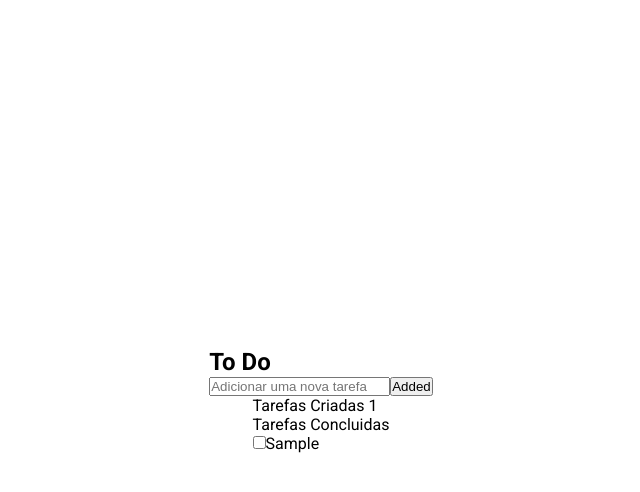
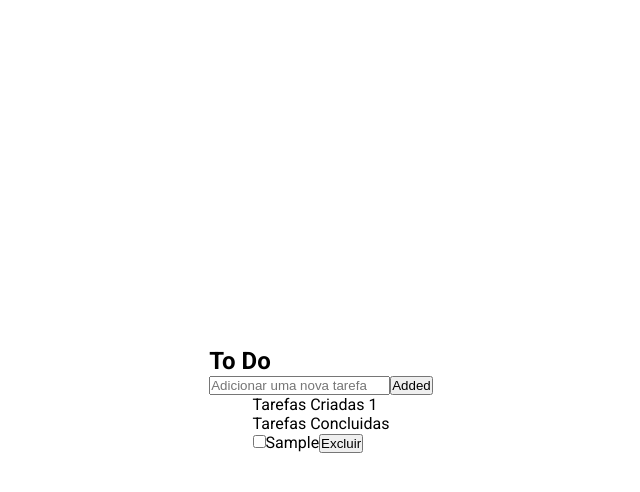
Before and after one commit to RaissaVasconcelos/To-Do-List, a React (Vite) app in the folder app/web/: page /home in a window 1280 px wide. Both pictures are taken after typing "Sample" into the empty fields and a click on the button "Added". Shown: the top 492 px of the page, without its empty margins (319-959 px from the left). Built offline with nearby package versions, Linux system fonts and the light colour scheme.

Commit message:
refactor: added deleteTask to Home component to checks in tasks

```diff
--- a/app/web/src/Componentes/Task.tsx
+++ b/app/web/src/Componentes/Task.tsx
@@ -8,15 +8,21 @@ interface TaskInterface {
 type Props = {
   todo: TaskInterface
   onCompleteTask: (id: number) => void
+  onDeleteTask: (id: number) => void
 }
 
-export default function Task({ todo, onCompleteTask }: Props) {
+export default function Task({ todo, onCompleteTask, onDeleteTask }: Props) {
 
   const handleCheck = () => {
     onCompleteTask(todo.id)
   }
 
+  const handleDelete = () => {
+    onDeleteTask(todo.id)
+  }
+
   return (
+    <>
       <label
         htmlFor={`checkbox - ${todo.id}`}
         key={todo.id}>
@@ -29,5 +35,12 @@ export default function Task({ todo, onCompleteTask }: Props) {
           />
         {todo.task}
       </label>
+      <button
+        type='button'
+        onClick={handleDelete}
+      >
+        Excluir
+      </button>
+    </>
   )
 }
--- a/app/web/src/pages/Home.tsx
+++ b/app/web/src/pages/Home.tsx
@@ -29,9 +29,7 @@ export default function Home() {
       task: input,
       completed: false
     }
-
     setTask([...task, newTask])
-    console.log(task);
   }
 
   const completedTask = (id: number) => {
@@ -45,15 +43,13 @@ export default function Home() {
       }
       return true
     })
-    console.log(arrChecks);
     setTask(arrChecks)
   }
 
-  // const deleteTask = (task: any) => {
-  //   console.log(task);
-  //   const arr = todo.filter((item) => item !== task)
-  //   setTodo(arr)
-  // }
+  const deleteTask = (id: number) => {
+    const arrChecks = task.filter((item) => item.id !== id)
+    setTask(arrChecks)
+  }
 
   const onSubmit: SubmitHandler<Input> = (data: Input) =>  {
     const { input } = data
@@ -87,6 +83,7 @@ export default function Home() {
           key={task.id}
           todo={task}
           onCompleteTask={completedTask}
+          onDeleteTask={deleteTask}
           />
         )) }
        </div>
```
Lines whose indentation alone changed are shown as unchanged.
